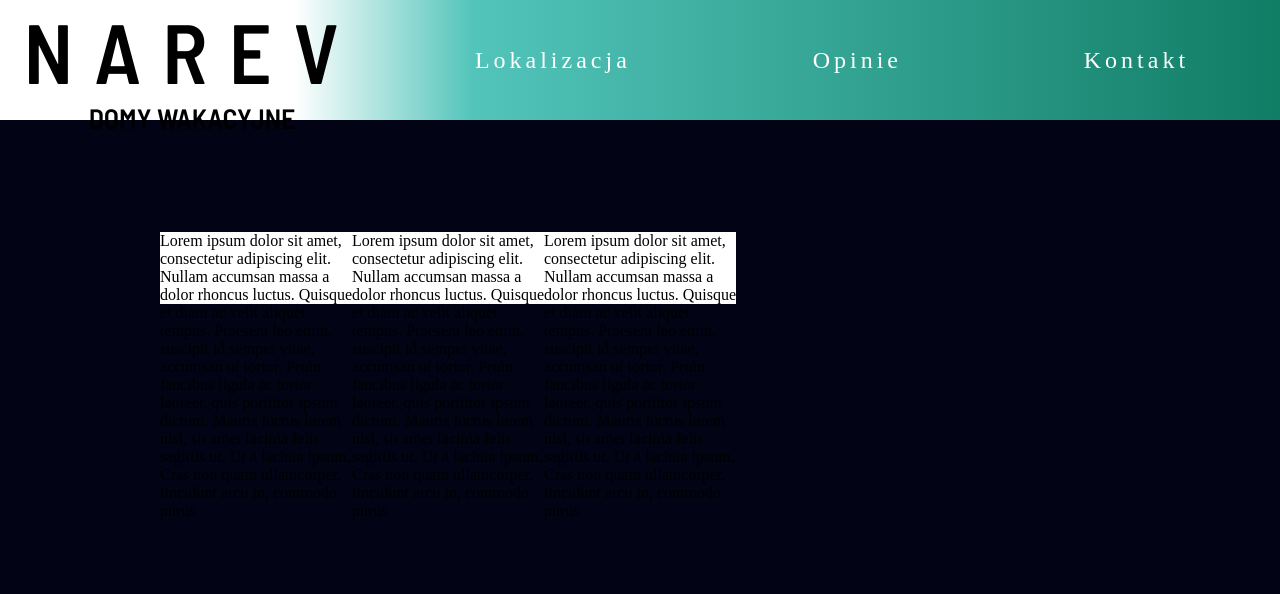
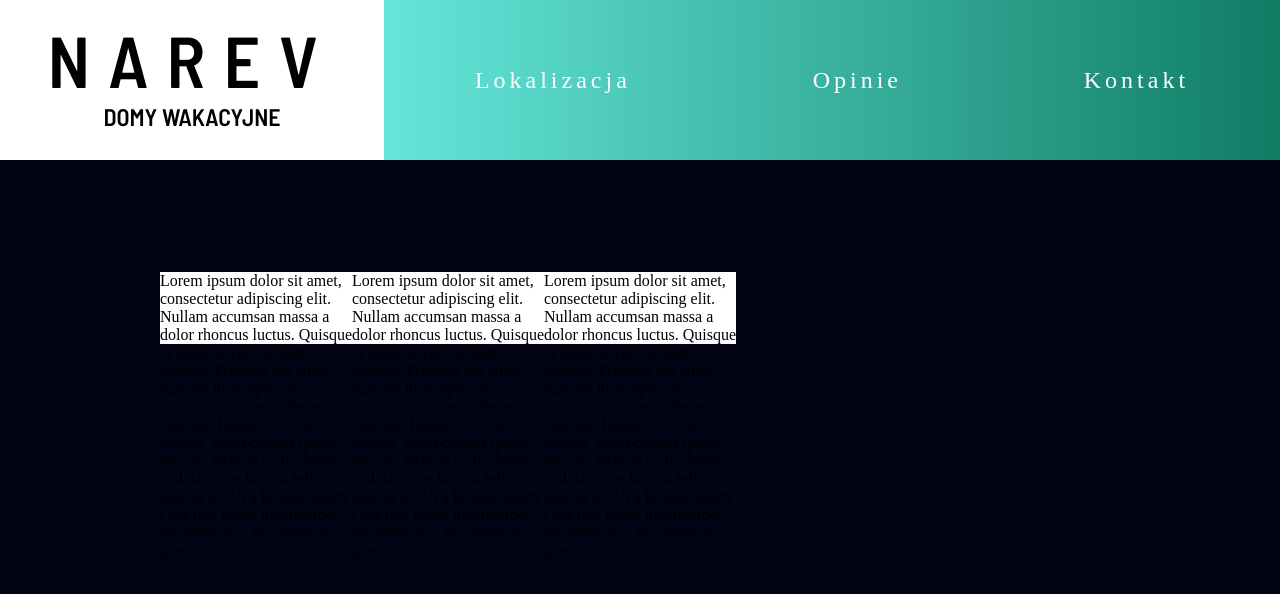
Before and after one commit to luckyszakul0/Website-for-NAREV-Vacation-Houses, a plain HTML site: page index.html in a window 1280 px wide. Drawn offline with nearby package versions, Linux system fonts and the light colour scheme; a web font is replaced by a local one.

Commit message:
Changed the header

```diff
--- a/index.html
+++ b/index.html
@@ -10,17 +10,19 @@
         <title>NAREV - Domy Wakacyjne</title>
     </head>
     <body>
-        <header>
-            <div>
-                <span>NAREV</span><br>DOMY WAKACYJNE
+        <header class="flex">
+            <div id="logo">
+                <span>NAREV</span>DOMY WAKACYJNE
             </div>
+            <div class="nav-container flex">
                 <nav>
-                <ul>
+                    <ul class="flex">
                         <li><a href="#">Lokalizacja</a></li>
                         <li><a href="#">Opinie</a></li>
                         <li><a href="#">Kontakt</a></li>
                     </ul>
                 </nav>
+            </div>
         </header>
         <main>
             <section>Lorem ipsum dolor sit amet, consectetur adipiscing elit. Nullam accumsan massa a dolor rhoncus luctus. Quisque et diam ac velit aliquet tempus. Praesent leo enim, suscipit id semper vitae, accumsan ut tortor. Proin faucibus ligula ac tortor laoreet, quis porttitor ipsum dictum. Mauris luctus lorem nisl, sit amet lacinia felis sagittis ut. Ut a lacinia ipsum. Cras non quam ullamcorper, tincidunt arcu in, commodo purus.</section>
--- a/src/style.css
+++ b/src/style.css
@@ -14,35 +14,40 @@ body {
     background: var(--background);
 }
 header {
-    height: 15vh;
-    background: rgb(255,255,255);
-    background: linear-gradient(90deg, rgba(255,255,255,1) 23%, var(--main-color-first) 37%, var(--main-color-second) 100%);
+    height: 20vh;
 }
-header>div {
-    float: left;
-    font-size: 1.75rem;
+#logo {
+    font-size: 1.5rem;
     text-align: center;
     font-family: 'Barlow Semi Condensed', sans-serif;
     font-weight: 600;
     width: 30%;
-    min-height: fit-content;
+    padding: 1rem 0.5rem;
+    background: white;
+    height: 100%;
 }
 header span {
     font-size: 3em;
     letter-spacing: 0.5ch;
-}
-nav, header>div {
-    height: 100%;
+    display: block;
 }
 nav {
     width: 100%;
 }
 nav>ul {
+    justify-content: space-around;
+    list-style-type: none;
+}
+.nav-container {
+    width: 70%;
+    background: rgb(100,230,218);
+    background: linear-gradient(90deg, rgba(100,230,218,1) 0%, rgba(16,125,101,1) 100%);
+    height: 100%;
+}
+.flex {
     display: flex;
     justify-content: space-around;
     align-items: center;
-    height: 100%;
-    list-style-type: none;
 }
 a {
     text-decoration: none;
@@ -67,7 +72,6 @@ a:hover::after {
     transform: scaleX(1);
 }
 main {
-    clear: both;
     margin: 7rem 10rem;
     display: grid;
     grid-template-columns: 20% 20% 20% 20% 20%;
```
Lines whose indentation alone changed are shown as unchanged.
